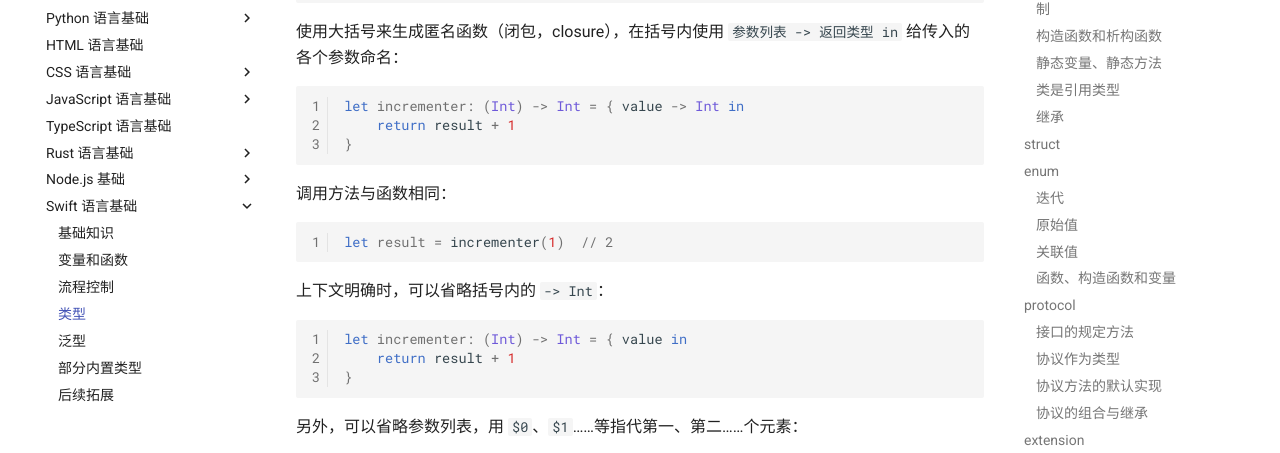
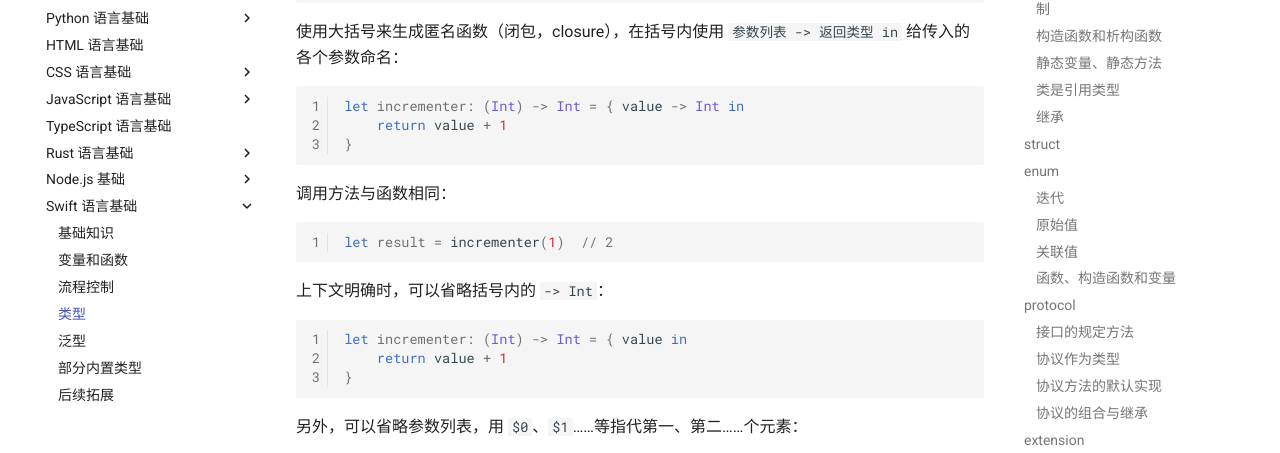
Before and after one commit to SAST-skill-docers/sast-skill-docs, an MkDocs documentation site: the page built from docs/languages/swift/types.md, in a window 1280 px wide and 900 px high, scrolled down 12604 px. Shown: the part 144-597 px from the top of the window. Built offline with MkDocs 1.6.1 and Material for MkDocs 9.7.7, drawn with Linux system fonts in a browser that asks for light colours; formulas are drawn with MathJax 3; comment, search, counter and statistics services are not loaded.

Commit message:
Fix swift

````diff
--- a/docs/languages/swift/types.md
+++ b/docs/languages/swift/types.md
@@ -598,7 +598,7 @@ var optionalHandler: ((Int, Int) -> Void)?  // Optional
 
 ```swift
 let incrementer: (Int) -> Int = { value -> Int in
-    return result + 1
+    return value + 1
 }
 ```
 
@@ -612,7 +612,7 @@ let result = incrementer(1)  // 2
 
 ```swift
 let incrementer: (Int) -> Int = { value in
-    return result + 1
+    return value + 1
 }
 ```
 
````
